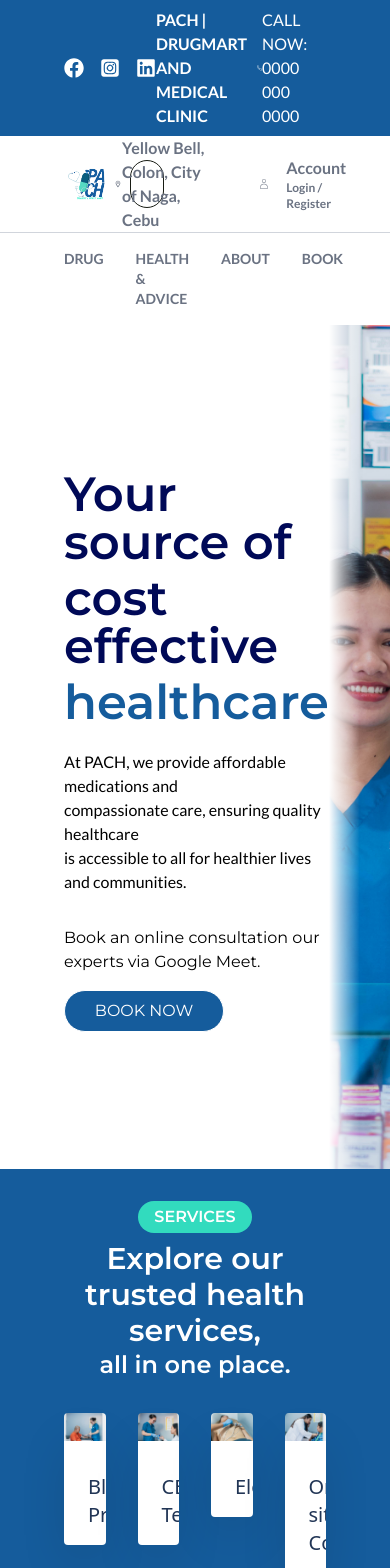
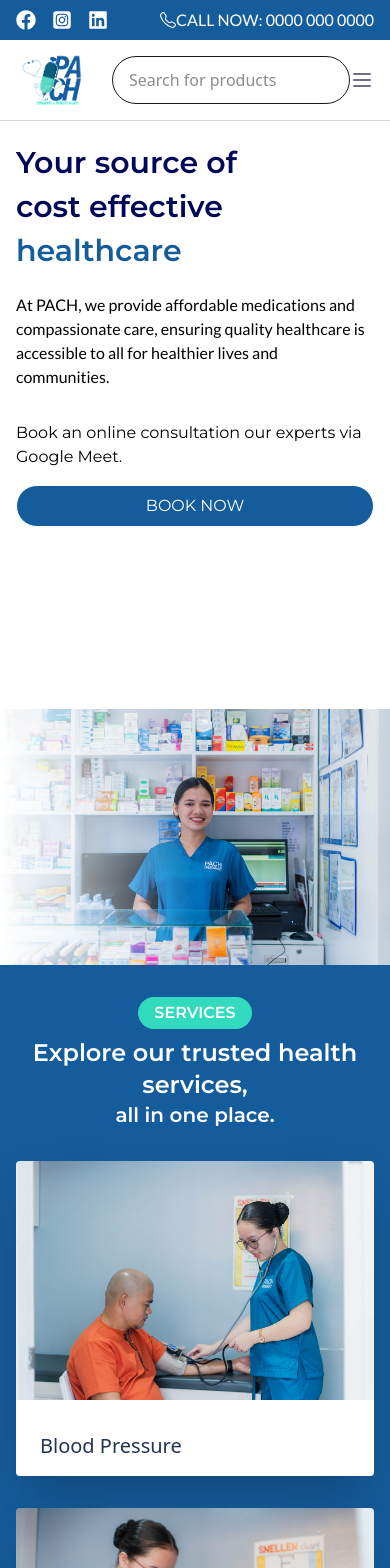
Before and after one commit to princeprog/pach-drugmart, a React (Vite) app: page /home in a window 390 px wide. Shown: the top 1568 px of the page. Built offline with nearby package versions, Linux system fonts and the light colour scheme; a web font is replaced by a local one.

Commit message:
mobile friendly

```diff
--- a/src/components/Navigation/NavBar.jsx
+++ b/src/components/Navigation/NavBar.jsx
@@ -5,64 +5,56 @@ import { FaLinkedin } from "react-icons/fa";
 import { CiUser } from "react-icons/ci";
 import { BsTelephone } from "react-icons/bs";
 import { MdOutlineLocationOn } from "react-icons/md";
-
-
-
-
-
+import { useState } from "react";
 
 export default function NavBar() {
-
     const navigate = useNavigate();
+    const [isOpen, setIsOpen] = useState(false);
 
     return (
         <div className="nav-bar text-[#181C14]">
             <div className="text-[#181C14]">
-                <div className="contact font-roboto flex justify-between items-center py-2 px-16 bg-[#155C9C] text-[#FFFFFF]">
+                <div className="contact font-roboto flex justify-between items-center py-2 px-4 md:px-16 bg-[#155C9C] text-[#FFFFFF]">
                     <div className="social flex space-x-4 text-[#FFFFFF]">
                         <FaFacebook className="text-xl"/>
                         <FaSquareInstagram className="text-xl"/>
                         <FaLinkedin className="text-xl"/>
                     </div>
-                    <p className="font-roboto text-[#FFFFFF]">PACH | DRUGMART AND MEDICAL CLINIC</p>
+                    <p className="font-roboto text-[#FFFFFF] hidden md:block">PACH | DRUGMART AND MEDICAL CLINIC</p>
                     <div className="font-medium flex items-center"><BsTelephone/>CALL NOW: 0000 000 0000</div>
                 </div>
-                <div className="nav flex justify-between items-center border-b-1 border-gray-300 px-16 bg-[#FFFFFF]">
-                    <div className="flex items-center w-[50%] space-x-4">
+                <div className="nav flex justify-between items-center border-b-1 border-gray-300 px-4 md:px-16 bg-[#FFFFFF]">
+                    <div className="flex items-center w-full md:w-[50%] space-x-4">
                         <img src="/images/Wordmark.2.png" alt="Pach" className="cursor-pointer w-[5rem]" onClick={()=>navigate('/home')}/>
                         <input type="text" placeholder="Search for products" className="border-1 h-[3rem] w-full px-4 py-2 rounded-3xl"/>
                     </div>
-                    <div className="flex items-center space-x-4 text-[#181C14] transition-colors duration-300 ease-in-out font-roboto" >
+                    <div className="flex items-center space-x-4 text-[#181C14] transition-colors duration-300 ease-in-out font-roboto hidden md:flex">
                         <div className="flex items-center mr-12">
                             <MdOutlineLocationOn className="text-gray-500 text-2xl"/>
                             <h1 className="font-roboto text-gray-500"> Yellow Bell, Colon, City of Naga, Cebu</h1>
                         </div>
-                        <CiUser className="text-gray-500 text-4xl cursor-pointer"  onClick={
-                            () => navigate("/login")
-                        }/>
-                        <div className="cursor-pointer" onClick={
-                            () => navigate("/login")
-                        }>
+                        <CiUser className="text-gray-500 text-4xl cursor-pointer" onClick={() => navigate("/login")}/>
+                        <div className="cursor-pointer" onClick={() => navigate("/login")}>
                             <h2 className="text-gray-500 font-bold">Account</h2>
                             <p className="text-gray-500 text-xs">Login / Register</p>
                         </div>
                     </div>
+                    <div className="md:hidden flex items-center">
+                        <button onClick={() => setIsOpen(!isOpen)} className="text-gray-500 focus:outline-none">
+                            <svg className="w-6 h-6" fill="none" stroke="currentColor" viewBox="0 0 24 24" xmlns="http://www.w3.org/2000/svg">
+                                <path strokeLinecap="round" strokeLinejoin="round" strokeWidth="2" d={isOpen ? "M6 18L18 6M6 6l12 12" : "M4 6h16M4 12h16M4 18h16"}></path>
+                            </svg>
+                        </button>
+                    </div>
                 </div>
-                <div className="navbar font-roboto px-16 flex py-4 space-x-8 font-semibold border-[#155C9C] text-[#181C14] bg-[#FFFFFF] text-sm ">
-                    <p className="text-gray-500 cursor-pointer hover:text-[#32DBBE] transition-colors duration-300 ease-in-out"
-                        onClick={()=>navigate("/drug")}
-                    >DRUG</p>
+                <div className={`navbar font-roboto px-4 md:px-16 py-4 space-x-8 font-semibold border-[#155C9C] text-[#181C14] bg-[#FFFFFF] text-sm ${isOpen ? 'block' : 'hidden'} md:flex`}>
+                    <p className="text-gray-500 cursor-pointer hover:text-[#32DBBE] transition-colors duration-300 ease-in-out" onClick={()=>navigate("/drug")}>DRUG</p>
                     <p className="text-gray-500 cursor-pointer hover:text-[#32DBBE] transition-colors duration-300 ease-in-out">HEALTH & ADVICE</p>
-                    <p className="text-gray-500 cursor-pointer hover:text-[#32DBBE] transition-colors duration-300 ease-in-out"
-                        onClick={()=>navigate("/about")}
-                    >ABOUT</p>
-                    <p className="text-gray-500 cursor-pointer hover:text-[#32DBBE] transition-colors duration-300 ease-in-out"
-                        onClick={()=>navigate("/booking")}
-                    >BOOK</p>
-
+                    <p className="text-gray-500 cursor-pointer hover:text-[#32DBBE] transition-colors duration-300 ease-in-out" onClick={()=>navigate("/about")}>ABOUT</p>
+                    <p className="text-gray-500 cursor-pointer hover:text-[#32DBBE] transition-colors duration-300 ease-in-out" onClick={()=>navigate("/booking")}>BOOK</p>
                 </div>
             </div>
             <Outlet/>
         </div>
-    )
+    );
 }
--- a/src/pages/Home/Home.jsx
+++ b/src/pages/Home/Home.jsx
@@ -1,34 +1,33 @@
 import { useNavigate } from "react-router-dom";
 import { AiOutlineMail } from "react-icons/ai";
 import { BsTelephone } from "react-icons/bs";
-
 
 export default function Home() {
     const navigate = useNavigate();
 
     return (
         <div className="home">
-            <section className="bg-[#FFFFFF] text-black h-screen flex items-center justify-between">
-                <div className="pl-16">
-                    <h1 className="text-5xl text-[#000957] font-bold font-montserrat my-2">Your source of</h1>
-                    <h1 className="text-5xl text-[#000957] font-bold font-montserrat my-2"> cost effective </h1>
-                    <h1 className="text-5xl font-bold text-[#155C9C] font-montserrat my-2">healthcare</h1>
-                    <p className="pt-4 font-roboto2">At PACH, we provide affordable medications and <br />compassionate care, ensuring quality healthcare <br />
+            <section className="bg-[#FFFFFF] text-black h-screen flex flex-col md:flex-row items-center justify-between">
+                <div className="p-4 md:pl-16">
+                    <h1 className="text-3xl md:text-5xl text-[#000957] font-bold font-montserrat my-2">Your source of</h1>
+                    <h1 className="text-3xl md:text-5xl text-[#000957] font-bold font-montserrat my-2"> cost effective </h1>
+                    <h1 className="text-3xl md:text-5xl font-bold text-[#155C9C] font-montserrat my-2">healthcare</h1>
+                    <p className="pt-4 font-roboto2">At PACH, we provide affordable medications and <br className="hidden md:block" />compassionate care, ensuring quality healthcare <br className="hidden md:block" />
                         is accessible to all for healthier lives and communities.</p>
                     <p className="mt-8 font-montserrat2">Book an online consultation our experts via Google Meet.</p>
-                    <button className="border-1 w-[10rem] py-2 rounded-3xl mt-4 bg-[#155C9C] font-montserrat2 text-white">BOOK NOW</button>
+                    <button className="border-1 w-full md:w-[10rem] py-2 rounded-3xl mt-4 bg-[#155C9C] font-montserrat2 text-white">BOOK NOW</button>
                 </div>
-                <div className="relative w-[60%] h-full">
+                <div className="relative w-full md:w-[60%] h-64 md:h-full">
                     <img src="/images/fortagline.jpg" alt="" className="w-full h-full object-cover" />
                     <div className="absolute top-0 left-0 w-full h-full bg-gradient-to-r from-white via-transparent to-transparent opacity-100"></div>
                 </div>
             </section>
-            <section className="h-fit bg-[#155C9C] px-16 py-8 flex flex-col items-center">
+            <section className="h-fit bg-[#155C9C] px-4 md:px-16 py-8 flex flex-col items-center">
                 <div className="w-fit rounded-2xl px-4 py-1 mb-2 bg-[#32DBBE] text-white font-montserrat">SERVICES</div>
-                <h1 className="text-center text-white text-3xl font-montserrat">Explore our trusted health services,</h1>
-                <h1 className="text-center text-white text-2xl font-montserrat">all in one place.</h1>
-                <div className="services mt-8 grid grid-cols-4 gap-8 justify-center h-screen">
-                    <div className=" max-w-sm rounded overflow-hidden shadow-2xl h-fit transform transition duration-300 hover:scale-105">
+                <h1 className="text-center text-white text-2xl md:text-3xl font-montserrat">Explore our trusted health services,</h1>
+                <h1 className="text-center text-white text-xl md:text-2xl font-montserrat">all in one place.</h1>
+                <div className="services mt-8 grid grid-cols-1 sm:grid-cols-2 lg:grid-cols-4 gap-8 justify-center">
+                    <div className="max-w-sm rounded overflow-hidden shadow-2xl h-fit transform transition duration-300 hover:scale-105">
                         <img className="w-full" src="./images/Blood Pressure.jpg" alt="Blood Pressure" />
                         <div className="px-6 py-4 bg-[#FFFFFF]">
                             <div className="text-xl mt-4 font-medium text-[#213555]">Blood Pressure</div>
@@ -85,23 +84,23 @@ export default function Home() {
                     </div>
                 </div>
             </section>
-            <section className="px-16 py-8 bg-[#FFFFFF] h-fit flex flex-col items-center">
+            <section className="px-4 md:px-16 py-8 bg-[#FFFFFF] h-fit flex flex-col items-center">
                 <div className="w-fit rounded-2xl px-4 py-1 mb-2 bg-[#32DBBE] text-white font-montserrat">Contact Form</div>
-                <div className="mt-8 p-4 flex w-full">
-                    <div className="w-[50%] p-4 flex flex-col">
-                        <h1 className="text-5xl font-bold text-[#155C9C]">Support and Inquiries</h1>
+                <div className="mt-8 p-4 flex flex-col md:flex-row w-full">
+                    <div className="w-full md:w-[50%] p-4 flex flex-col">
+                        <h1 className="text-3xl md:text-5xl font-bold text-[#155C9C]">Support and Inquiries</h1>
                         <p className="mt-8 text-lg text-gray-700">Have questions about our products, prescriptions, or orders? We're here to help! Fill out the form below, and our team will get back to you as soon as possible. Whether you need assistance with a purchase, have a medical inquiry, or just want to share feedback, we’re happy to assist. Your health and convenience are our priority!</p>
                         <p className="flex items-center underline mt-8"><AiOutlineMail className="text-xl mr-2" /> pachdrugmart1@gmail.com</p>
                         <p className="flex items-center mt-4 underline"><BsTelephone className="mr-2" />PACH Climaco - 09171403349</p>
                         <p className="flex items-center mt-4 underline"><BsTelephone className="mr-2" />PACH Kaya - 09171862245
                         </p>
                     </div>
-                    <div className="w-[50%] p-4">
+                    <div className="w-full md:w-[50%] p-4">
                         <form className="w-full h-full flex flex-col justify-between bg-white p-8 rounded-lg shadow-lg">
                             <div>
-                                <div className="flex justify-between w-full mb-4">
-                                    <input type="text" placeholder="*First Name" className="border border-gray-300 rounded px-4 py-2 w-[48%] focus:outline-none focus:ring-2 focus:ring-[#155C9C]" />
-                                    <input type="text" placeholder="*Last Name" className="border border-gray-300 rounded px-4 py-2 w-[48%] focus:outline-none focus:ring-2 focus:ring-[#155C9C]" />
+                                <div className="flex flex-col md:flex-row justify-between w-full mb-4">
+                                    <input type="text" placeholder="*First Name" className="border border-gray-300 rounded px-4 py-2 w-full md:w-[48%] focus:outline-none focus:ring-2 focus:ring-[#155C9C] mb-4 md:mb-0" />
+                                    <input type="text" placeholder="*Last Name" className="border border-gray-300 rounded px-4 py-2 w-full md:w-[48%] focus:outline-none focus:ring-2 focus:ring-[#155C9C]" />
                                 </div>
                                 <div className="mb-4">
                                     <input type="email" placeholder="*Email" className="border border-gray-300 rounded px-4 py-2 w-full focus:outline-none focus:ring-2 focus:ring-[#155C9C]" />
@@ -121,16 +120,16 @@ export default function Home() {
                     </div>
                 </div>
             </section>
-            <footer className="bg-[#155C9C] text-white p-8 flex justify-between items-center px-16">
-                <div>
-                    <img src="/images/Wordmark_BW.png" alt="" className="w-[15rem]" />
+            <footer className="bg-[#155C9C] text-white p-8 flex flex-col md:flex-row justify-between items-center px-4 md:px-16">
+                <div className="mb-4 md:mb-0">
+                    <img src="/images/Wordmark_BW.png" alt="" className="w-[10rem] md:w-[15rem]" />
                     <p className="ml-4 font-roboto">Drugmart and Medical Clinic</p>
                 </div>
-                <div>
-                    <p className="font-montserrat2 my-2 cursor-pointer hover:underline">HOME</p>
-                    <p className="font-montserrat2 my-2 cursor-pointer hover:underline">ABOUT</p>
-                    <p className="font-montserrat2 my-2 cursor-pointer hover:underline">DRUG</p>
-                    <p className="font-montserrat2 my-2 cursor-pointer hover:underline">BOOK</p>
+                <div className="flex flex-col md:flex-row">
+                    <p className="font-montserrat2 my-2 cursor-pointer hover:underline md:mx-2">HOME</p>
+                    <p className="font-montserrat2 my-2 cursor-pointer hover:underline md:mx-2">ABOUT</p>
+                    <p className="font-montserrat2 my-2 cursor-pointer hover:underline md:mx-2">DRUG</p>
+                    <p className="font-montserrat2 my-2 cursor-pointer hover:underline md:mx-2">BOOK</p>
                 </div>
             </footer>
         </div>
```
